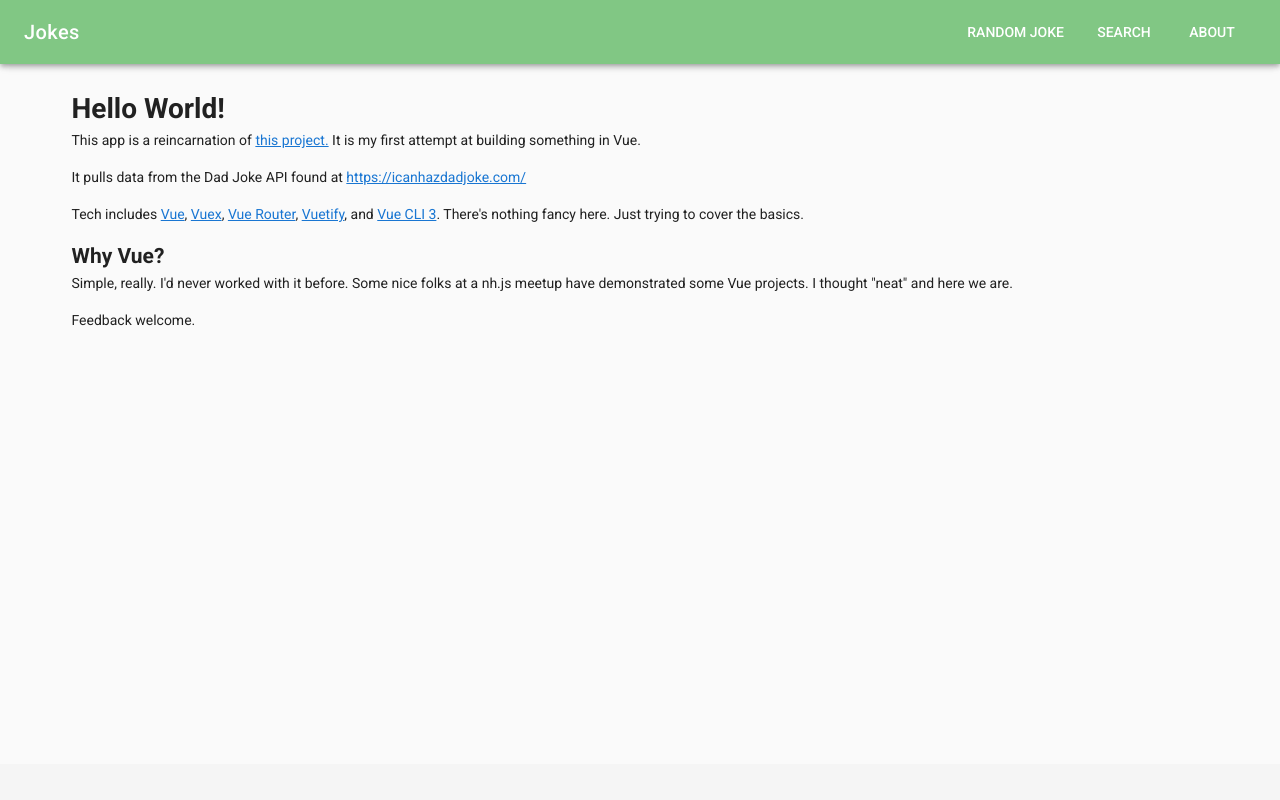
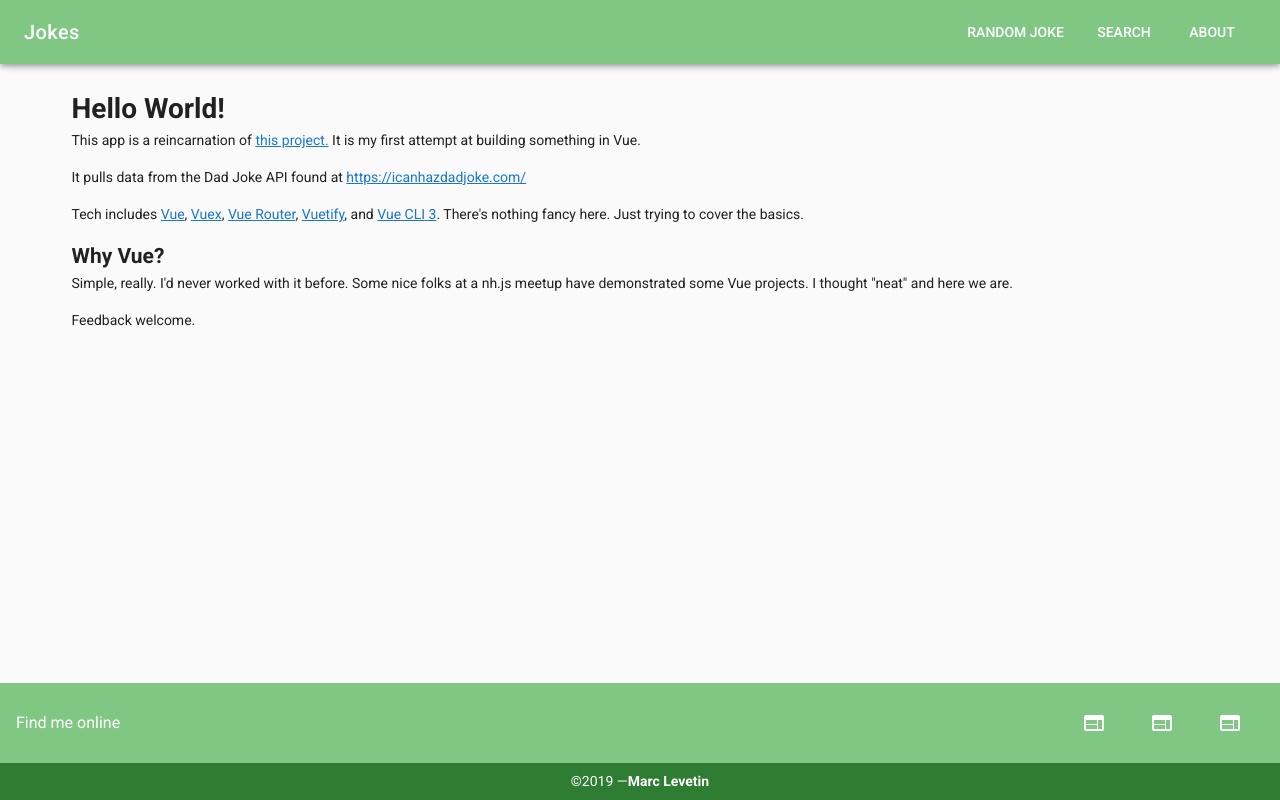
Before and after one commit to marclevetin/vue-jokes, a Vue app: page / in a window 1280 px wide. Built offline with nearby package versions, Linux system fonts and the light colour scheme.

Commit message:
Added footer.  Save point.  Still some work to go with the v-icons

```diff
--- a/src/App.vue
+++ b/src/App.vue
@@ -7,18 +7,20 @@
           <router-view></router-view>
         </v-container>
       </v-content>
-      <v-footer app></v-footer>
+      <custom-footer></custom-footer>
     </div>
   </v-app>
 </template>
 
 <script>
 import Navbar from "@/components/Navbar";
+import CustomFooter from "@/components/Footer";
 
 export default {
   name: "App",
   components: {
-    Navbar
+    Navbar,
+    CustomFooter
   }
 };
 </script>
--- /dev/null
+++ b/src/components/Footer.vue
@@ -0,0 +1,51 @@
+<template>
+  <v-footer app dark height="auto">
+    <v-card class="flex" flat tile>
+      <v-card-title class="green lighten-2">
+        <strong class="subheading">Find me online</strong>
+
+        <v-spacer></v-spacer>
+
+        <v-btn
+          v-for="icon in icons"
+          :key="icon"
+          class="mx-3 white--text"
+          icon
+        >
+          <v-icon size="24px">{{ icon }}</v-icon>
+        </v-btn>
+
+        <v-btn v-for="link in links" :key="link.icon" class="mx-3" dark icon>
+          <v-icon size="24px">web</v-icon>
+        </v-btn>
+      </v-card-title>
+
+      <v-card-actions class="green darken-3 justify-center">
+        &copy;2019 —
+        <strong>Marc Levetin</strong>
+      </v-card-actions>
+    </v-card>
+  </v-footer>
+</template>
+
+<script>
+export default {
+  name: "CustomFooter",
+  data: () => ({
+    icons: [
+        'fab fa-facebook',
+        'fab fa-twitter',
+        'fab fa-google-plus',
+        'fab fa-linkedin',
+        'fab fa-instagram'
+    ],
+    links: [
+    { icon:"fab fa-twitter", url: "" },
+    { icon:"fab fa-linkedin", url: "" },
+    { icon: "fas fa-hat-wizard", url: ""}
+    ]
+  })
+};
+</script>
+
+<style scoped></style>
```
